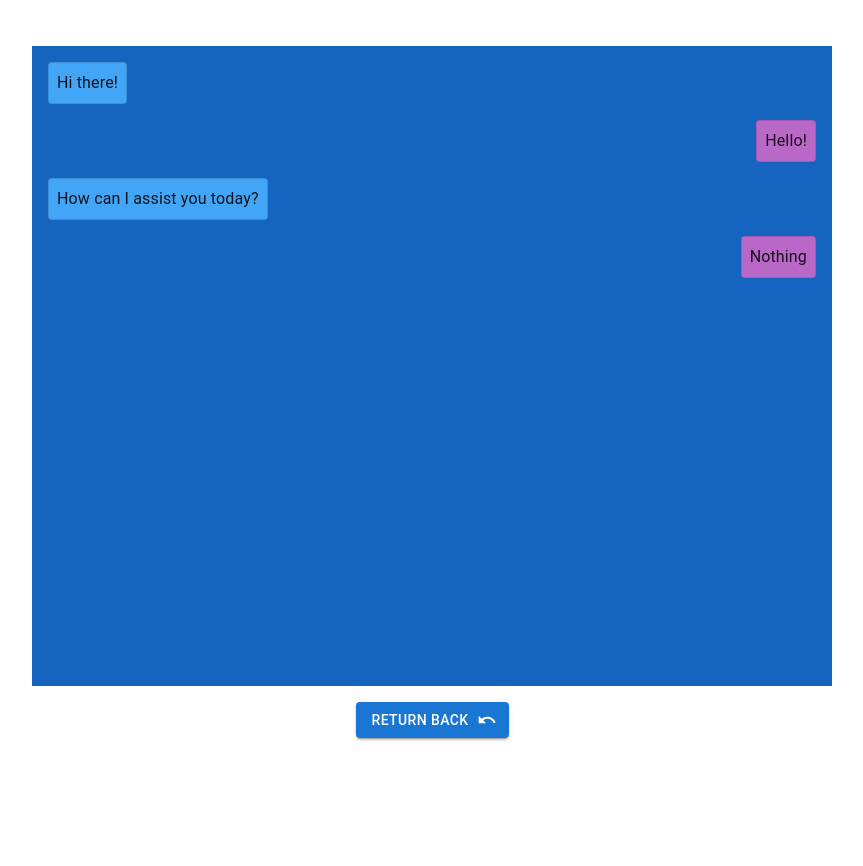
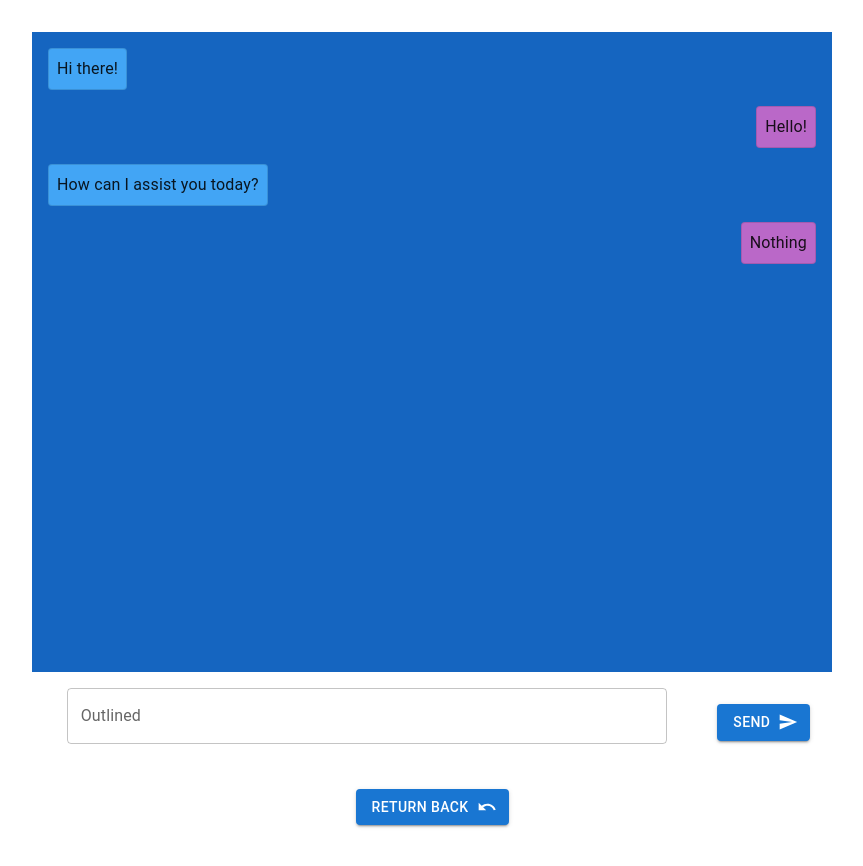
Before and after one commit to Lala-pukuchan/transcendence, a React (Vite) app in the folder front/react_app/: page /chatRoom in a window 1280 px wide. Shown: the top 866 px of the page, without its empty margins (208-1071 px from the left). Before the commit the page ends 800 px from the top, so only its background shows below. Built offline with nearby package versions, Linux system fonts and the light colour scheme.

Commit message:
メッセージ送信画面

```diff
--- a/front/react_app/src/ChatRoom.tsx
+++ b/front/react_app/src/ChatRoom.tsx
@@ -1,7 +1,7 @@
-import { Button, Box, Typography } from '@mui/material';
+import { Button, Box, Typography, Grid, Paper, TextField } from '@mui/material';
 import { useNavigate } from 'react-router-dom';
 import UndoIcon from '@mui/icons-material/Undo';
-import Paper from '@mui/material/Paper';
+import SendIcon from '@mui/icons-material/Send';
 
 function ChatRoom() {
 
@@ -32,6 +32,18 @@ function ChatRoom() {
 						))}
 					</Box>
 				</Box>
+			</Box>
+			<Box sx={{ p: 2, backgroundColor: "background.default" }}>
+				<Grid container spacing={2}>
+					<Grid item xs={10}>
+						<TextField id="outlined-basic" label="Outlined" variant="outlined" sx={{ width: 600}}/>
+					</Grid>
+					<Grid item xs={2}>
+						<Button variant="contained" endIcon={<SendIcon />} sx={{ m: 2 }}>
+							Send
+						</Button>
+					</Grid>
+				</Grid>
 			</Box>
 			<Button variant="contained" endIcon={<UndoIcon />} onClick={() => navigate('/selectRoom')} sx={{ m: 2 }}>
 				Return Back
```
Also changed, not shown: 1 other file (tests, documents, lock files or other folders).
